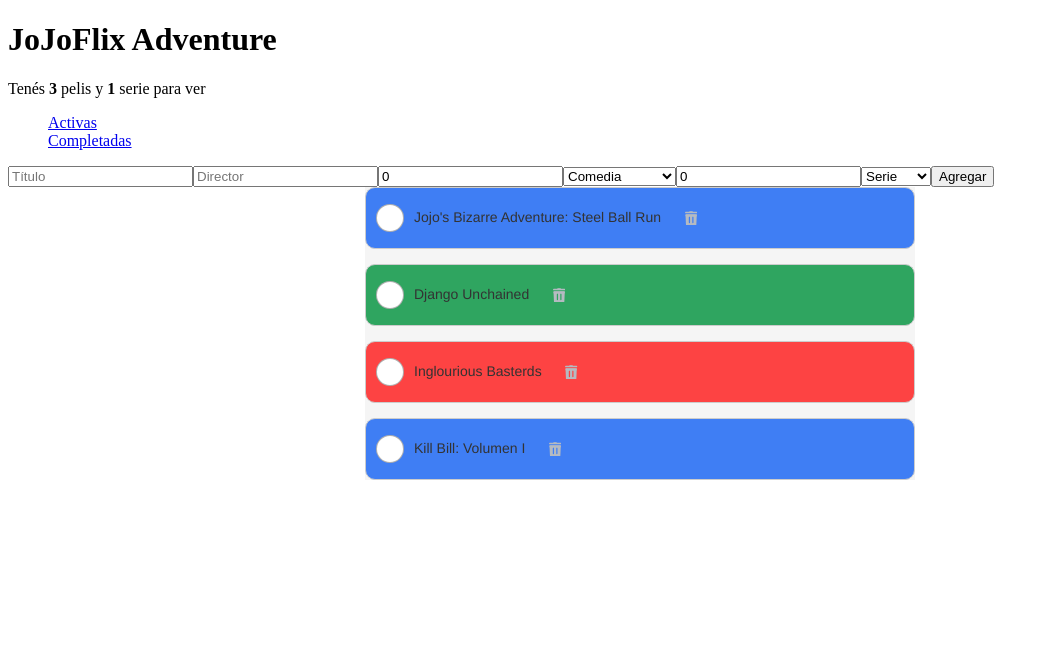
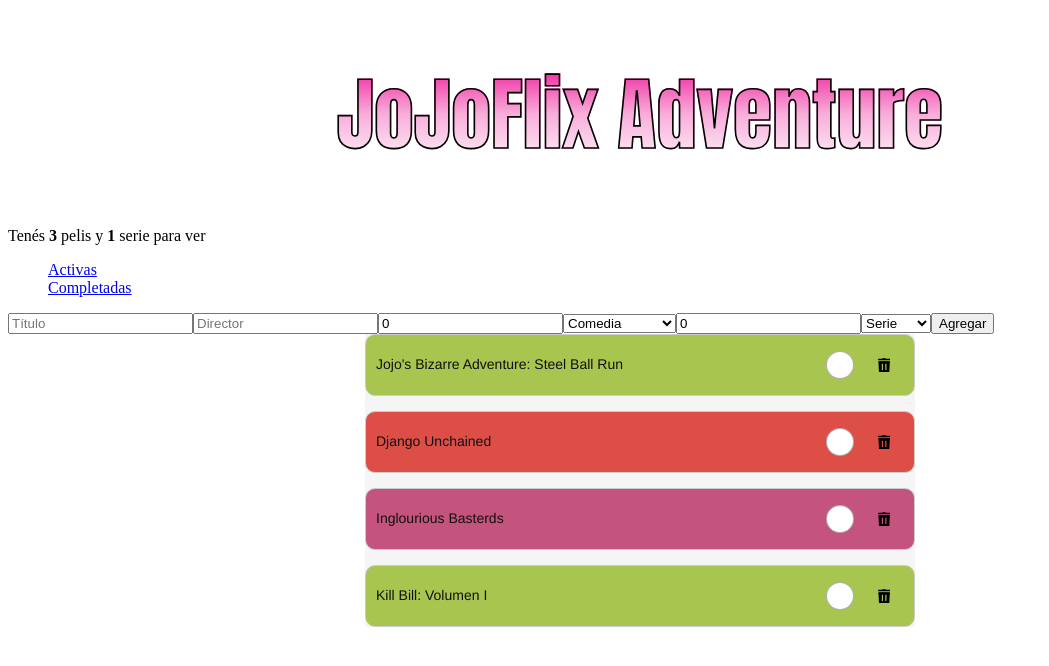
Before and after one commit to shodrig0/PWA-TP1, a React (Vite) app in the folder primer-tp/: page / in a window 1280 px wide. Shown: the top 666 px of the page, without its empty margins (0-1049 px from the left). Built offline with nearby package versions, Linux system fonts and the light colour scheme.

Commit message:
modal agregada, eliminar listo

```diff
--- a/primer-tp/src/components/Buttons/Button_Delete/ButtonDelete.module.css
+++ b/primer-tp/src/components/Buttons/Button_Delete/ButtonDelete.module.css
@@ -34,7 +34,7 @@
     position: absolute;
     top: -40px;
     background-color: var(--tooltip-color);
-    color: white;
+    color: rgb(255, 255, 255);
     border-radius: 5px;
     font-size: 12px;
     padding: 8px 12px;
--- a/primer-tp/src/components/Buttons/Button_Delete/ButtonDelete.tsx
+++ b/primer-tp/src/components/Buttons/Button_Delete/ButtonDelete.tsx
@@ -19,10 +19,10 @@ const ButtonDelete: React.FC<Props> = ({ id, onRemoveItem, onClearAll = false })
     return (
         <button className={styles.deleteButton} onClick={handleClick}>
             <svg xmlns="http://www.w3.org/2000/svg" fill="none" viewBox="0 0 50 59" className={styles.bin}>
-                <path fill="#B5BAC1" d="M0 7.5C0 5.01472 2.01472 3 4.5 3H45.5C47.9853 3 50 5.01472 50 7.5V7.5C50 8.32843 49.3284 9 48.5 9H1.5C0.671571 9 0 8.32843 0 7.5V7.5Z" />
-                <path fill="#B5BAC1" d="M17 3C17 1.34315 18.3431 0 20 0H29.3125C30.9694 0 32.3125 1.34315 32.3125 3V3H17V3Z" />
-                <path fill="#B5BAC1" d="M2.18565 18.0974C2.08466 15.821 3.903 13.9202 6.18172 13.9202H43.8189C46.0976 13.9202 47.916 15.821 47.815 18.0975L46.1699 55.1775C46.0751 57.3155 44.314 59.0002 42.1739 59.0002H7.8268C5.68661 59.0002 3.92559 57.3155 3.83073 55.1775L2.18565 18.0974ZM18.0003 49.5402C16.6196 49.5402 15.5003 48.4209 15.5003 47.0402V24.9602C15.5003 23.5795 16.6196 22.4602 18.0003 22.4602C19.381 22.4602 20.5003 23.5795 20.5003 24.9602V47.0402C20.5003 48.4209 19.381 49.5402 18.0003 49.5402ZM29.5003 47.0402C29.5003 48.4209 30.6196 49.5402 32.0003 49.5402C33.381 49.5402 34.5003 48.4209 34.5003 47.0402V24.9602C34.5003 23.5795 33.381 22.4602 32.0003 22.4602C30.6196 22.4602 29.5003 23.5795 29.5003 24.9602V47.0402Z" clipRule="evenodd" fillRule="evenodd" />
-                <path fill="#B5BAC1" d="M2 13H48L47.6742 21.28H2.32031L2 13Z" />
+                <path fill="#000" d="M0 7.5C0 5.01472 2.01472 3 4.5 3H45.5C47.9853 3 50 5.01472 50 7.5V7.5C50 8.32843 49.3284 9 48.5 9H1.5C0.671571 9 0 8.32843 0 7.5V7.5Z" />
+                <path fill="#000" d="M17 3C17 1.34315 18.3431 0 20 0H29.3125C30.9694 0 32.3125 1.34315 32.3125 3V3H17V3Z" />
+                <path fill="#000" d="M2.18565 18.0974C2.08466 15.821 3.903 13.9202 6.18172 13.9202H43.8189C46.0976 13.9202 47.916 15.821 47.815 18.0975L46.1699 55.1775C46.0751 57.3155 44.314 59.0002 42.1739 59.0002H7.8268C5.68661 59.0002 3.92559 57.3155 3.83073 55.1775L2.18565 18.0974ZM18.0003 49.5402C16.6196 49.5402 15.5003 48.4209 15.5003 47.0402V24.9602C15.5003 23.5795 16.6196 22.4602 18.0003 22.4602C19.381 22.4602 20.5003 23.5795 20.5003 24.9602V47.0402C20.5003 48.4209 19.381 49.5402 18.0003 49.5402ZM29.5003 47.0402C29.5003 48.4209 30.6196 49.5402 32.0003 49.5402C33.381 49.5402 34.5003 48.4209 34.5003 47.0402V24.9602C34.5003 23.5795 33.381 22.4602 32.0003 22.4602C30.6196 22.4602 29.5003 23.5795 29.5003 24.9602V47.0402Z" clipRule="evenodd" fillRule="evenodd" />
+                <path fill="#000" d="M2 13H48L47.6742 21.28H2.32031L2 13Z" />
             </svg>
             <span className={styles.tooltip}>
                 {onClearAll ? 'Vaciar' : 'Eliminar'}
--- a/primer-tp/src/components/Buttons/Button_Input/Input.tsx
+++ b/primer-tp/src/components/Buttons/Button_Input/Input.tsx
@@ -1,21 +1,22 @@
-import { type ItemId, type Item as ItemType } from "../../../utils/types";
-import Button from "../Button_Delete/ButtonDelete";
-import styles from "./Input_Check.module.css";
+import { type ItemId, type Item as ItemType } from "../../../utils/types"
+import Button from "../Button_Delete/ButtonDelete"
+import styles from "./Input_Check.module.css"
 
 interface Props extends ItemType {
-  onCheckCompleted: ({ id, vista }: Pick<ItemType, "id" | "vista">) => void;
-  onRemoveItem: ({ id }: ItemId) => void;
+  onCheckCompleted: ({ id, vista }: Pick<ItemType, "id" | "vista">) => void
+  onRemoveItem: (args?: { id?: ItemId['id'] }) => void
 }
 
-export const Input: React.FC<Props> = ({ id, title, vista, onRemoveItem, onCheckCompleted }) => {
+export const Input: React.FC<Props> = ({ id, vista, onRemoveItem, onCheckCompleted }) => {
   const handleChangeInput = (event: React.ChangeEvent<HTMLInputElement>): void => {
     onCheckCompleted({
       id,
       vista: event.target.checked,
-    });
-  };
+    })
+  }
 
-  const inputId = `check-${id}`;
+
+  const inputId = `check-${id}`
 
   return (
     <div className={styles.container}>
@@ -29,8 +30,7 @@ export const Input: React.FC<Props> = ({ id, title, vista, onRemoveItem, onCheck
         />
         <div className={styles.checkmark} />
       </label>
-      <span className={styles.labelText}>{title}</span>
       <Button id={id} onRemoveItem={onRemoveItem} />
     </div>
-  );
-};
+  )
+}
--- a/primer-tp/src/components/Items/Items.module.css
+++ b/primer-tp/src/components/Items/Items.module.css
@@ -12,15 +12,15 @@ li {
   }
 
   .cards .red {
-    background-color: #3f7ef4;
+    background-color: rgba(158, 191, 58, 0.885);
   }
 
   .cards .blue {
-    background-color: #2fa560;
+    background-color: rgba(216, 37, 28, 0.800);
   }
 
   .cards .green {
-    background-color: #fd4343;
+    background-color: rgba(184, 43, 97, 0.800);
   }
 
   .card {
--- a/primer-tp/src/components/Items/Items.tsx
+++ b/primer-tp/src/components/Items/Items.tsx
@@ -1,5 +1,7 @@
+import React, { useState } from "react"
 import { type Item as ItemType, type ItemId, type ListOfItems } from "../../utils/types"
 import { Input } from "../Buttons/Button_Input/Input"
+import Modal from "../Modal/Modal"
 import { COLORES } from "../../utils/consts"
 import styles from "./Items.module.css"
 
@@ -7,14 +9,41 @@ type OnCheckCompleted = (args: Pick<ItemType, "id" | "vista">) => void
 interface Props {
     items: ListOfItems
     onCheckCompleted: OnCheckCompleted
-    onRemovePeli: ({ id }: ItemId) => void
+    onRemoveItem: (args?: { id?: ItemId["id"] }) => void
 }
 
-export const Items: React.FC<Props> = ({ items, onRemovePeli, onCheckCompleted }) => {
+export const Items: React.FC<Props> = ({ items, onRemoveItem, onCheckCompleted }) => {
+    const [selectedItem, setSelectedItem] = useState<ItemType | null>(null)
+    const [abrirModal, setAbrirModal] = useState(false)
+
+    const handleItemClick = (item: ItemType) => {
+        setSelectedItem(item)
+        setAbrirModal(true)
+    }
+
+    const handleCerrarModal = () => {
+        setSelectedItem(null)
+        setAbrirModal(false)
+    }
+
     return (
-        <ul className={styles.cards}>
+        <>
+            <div className={styles.cards}>
                 {items.map((item, index) => (
-                <li key={item.id} className={`${styles.card} ${styles[COLORES[index % COLORES.length]]}`}>
+                    <div
+                        key={item.id}
+                        className={`${styles.card} ${styles[COLORES[index % COLORES.length]]}`}
+                    >
+                        <span
+                            className={styles.itemTitle}
+                            onClick={(e) => {
+                                e.preventDefault()
+                                handleItemClick(item)
+                            }}
+                        >
+                            {item.title}
+                        </span>
+
                         <Input
                             id={item.id}
                             title={item.title}
@@ -25,10 +54,34 @@ export const Items: React.FC<Props> = ({ items, onRemovePeli, onCheckCompleted }
                             tipo={item.tipo}
                             vista={item.vista}
                             onCheckCompleted={onCheckCompleted}
-                        onRemoveItem={onRemovePeli}
+                            onRemoveItem={onRemoveItem}
                         />
-                </li>
+                    </div>
                 ))}
-        </ul>
+            </div>
+
+            <Modal isOpen={abrirModal} onClose={handleCerrarModal}>
+                {selectedItem && (
+                    <div>
+                        <h2>{selectedItem.title}</h2>
+                        <p>
+                            <strong>Director:</strong> {selectedItem.director}
+                        </p>
+                        <p>
+                            <strong>Año:</strong> {selectedItem.anio}
+                        </p>
+                        <p>
+                            <strong>Género:</strong> {selectedItem.genero}
+                        </p>
+                        <p>
+                            <strong>Rating:</strong> {selectedItem.rating}
+                        </p>
+                        <p>
+                            <strong>Tipo:</strong> {selectedItem.tipo}
+                        </p>
+                    </div>
+                )}
+            </Modal>
+        </>
     )
 }
--- /dev/null
+++ b/primer-tp/src/components/Modal/Modal.module.css
@@ -0,0 +1,31 @@
+.overlay {
+    position: fixed;
+    top: 0;
+    left: 0;
+    width: 100%;
+    height: 100%;
+    background: rgba(0, 0, 0, 0.5);
+    display: flex;
+    justify-content: center;
+    align-items: center;
+    z-index: 1000;
+  }
+
+  .modal {
+    background: white;
+    padding: 20px;
+    border-radius: 8px;
+    max-width: 500px;
+    width: 90%;
+    box-shadow: 0 2px 10px rgba(0, 0, 0, 0.1);
+  }
+
+  .closeButton {
+    position: absolute;
+    top: 10px;
+    right: 10px;
+    background: none;
+    border: none;
+    font-size: 1.5rem;
+    cursor: pointer;
+  }
--- /dev/null
+++ b/primer-tp/src/components/Modal/Modal.tsx
@@ -0,0 +1,25 @@
+import React from "react"
+import styles from "./Modal.module.css"
+
+interface Props {
+    isOpen: boolean
+    onClose: () => void
+    children: React.ReactNode
+}
+
+const Modal: React.FC<Props> = ({ isOpen, onClose, children }) => {
+    if (!isOpen) return null
+
+    return (
+        <div className={styles.overlay}>
+            <div className={styles.modal}>
+                <button className={styles.closeButton} onClick={onClose}>
+                    &times;
+                </button>
+                {children}
+            </div>
+        </div>
+    )
+}
+
+export default Modal
--- /dev/null
+++ b/primer-tp/src/components/Titulo/Titulo.module.css
@@ -0,0 +1,15 @@
+.titulo {
+ color: #ec008c;
+ font-family: Impact, Haettenschweiler, 'Arial Narrow Bold', sans-serif;
+ font-weight: 100;
+ font-size: 5em;
+ text-align: center;
+ background: -webkit-linear-gradient(#ec008c, #f8adda, #ffffff);
+ background-clip: text;
+ -webkit-background-clip: text;
+ -webkit-text-fill-color: transparent;
+ -webkit-text-stroke-width: 0.02em;
+ -webkit-text-stroke-color: black;
+ text-shadow: 2px 2px 8px #0000;
+
+}
--- a/primer-tp/src/components/Titulo/Titulo.tsx
+++ b/primer-tp/src/components/Titulo/Titulo.tsx
@@ -1,6 +1,8 @@
+import styles from "./Titulo.module.css"
+
 const Titulo = () => {
     return (
-        < h1 > JoJoFlix Adventure</h1 >
+        <h1 className={styles.titulo}> JoJoFlix Adventure</h1>
     )
 
 }
--- a/primer-tp/src/pages/Home/Home.tsx
+++ b/primer-tp/src/pages/Home/Home.tsx
@@ -54,8 +54,9 @@ const Home = () => {
     const [filtroSeleccionado, setFiltroSeleccionado] = useState<ValoresFiltros>(ESTADO_PELIS.ACTIVE)
 
 
-    const handleRemover = ({ id }: ItemId): void => {
-        const nuevasPelis = pelis.filter(peli => peli.id !== id)
+    const handleRemover = (args?: { id?: ItemId["id"] }): void => {
+        if (!args?.id) return
+        const nuevasPelis = pelis.filter(peli => peli.id !== args.id)
         setPelis(nuevasPelis)
     }
 
@@ -136,7 +137,7 @@ const Home = () => {
             <div className={styles.container}>
                 <Items
                     onCheckCompleted={handleCompletado}
-                    onRemovePeli={handleRemover}
+                    onRemoveItem={handleRemover}
                     items={pelisFiltradas}
                 />
             </div>
```
Lines whose indentation alone changed are shown as unchanged.
